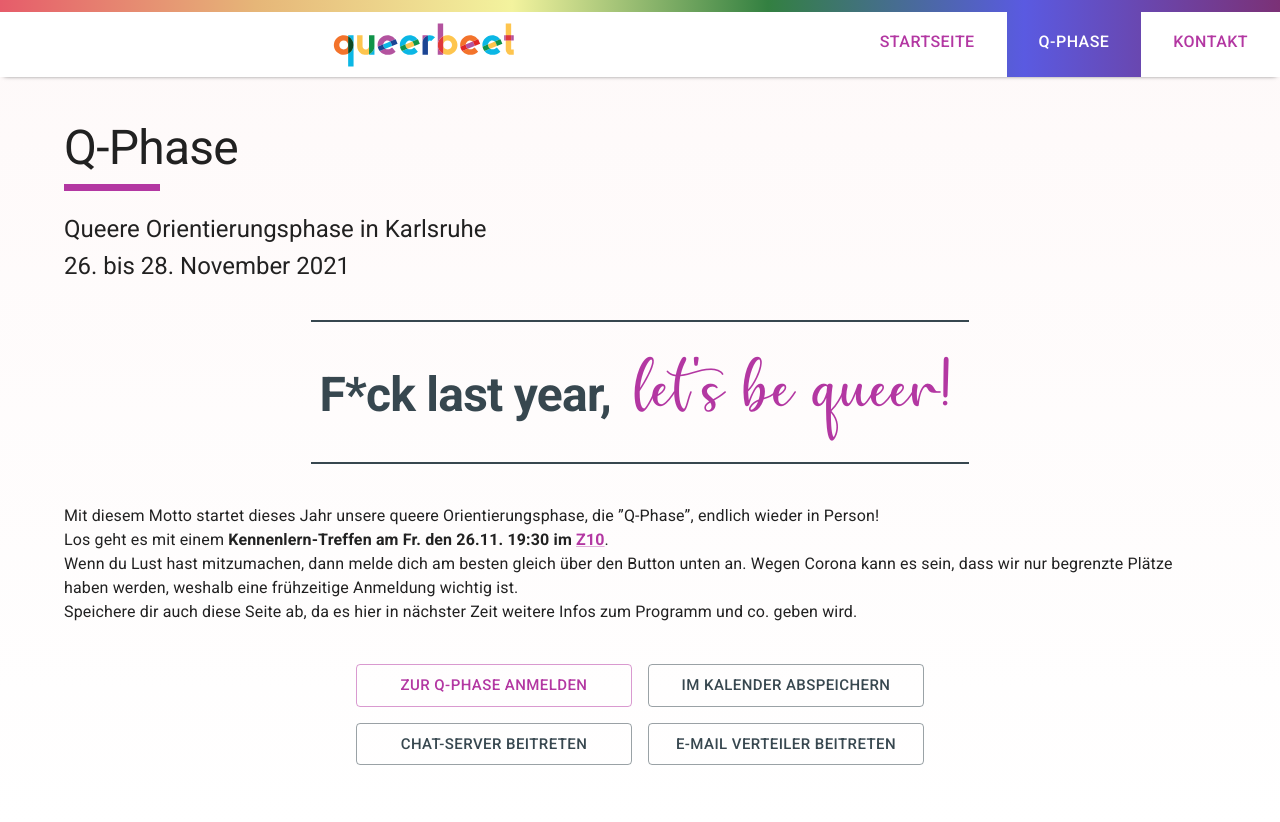
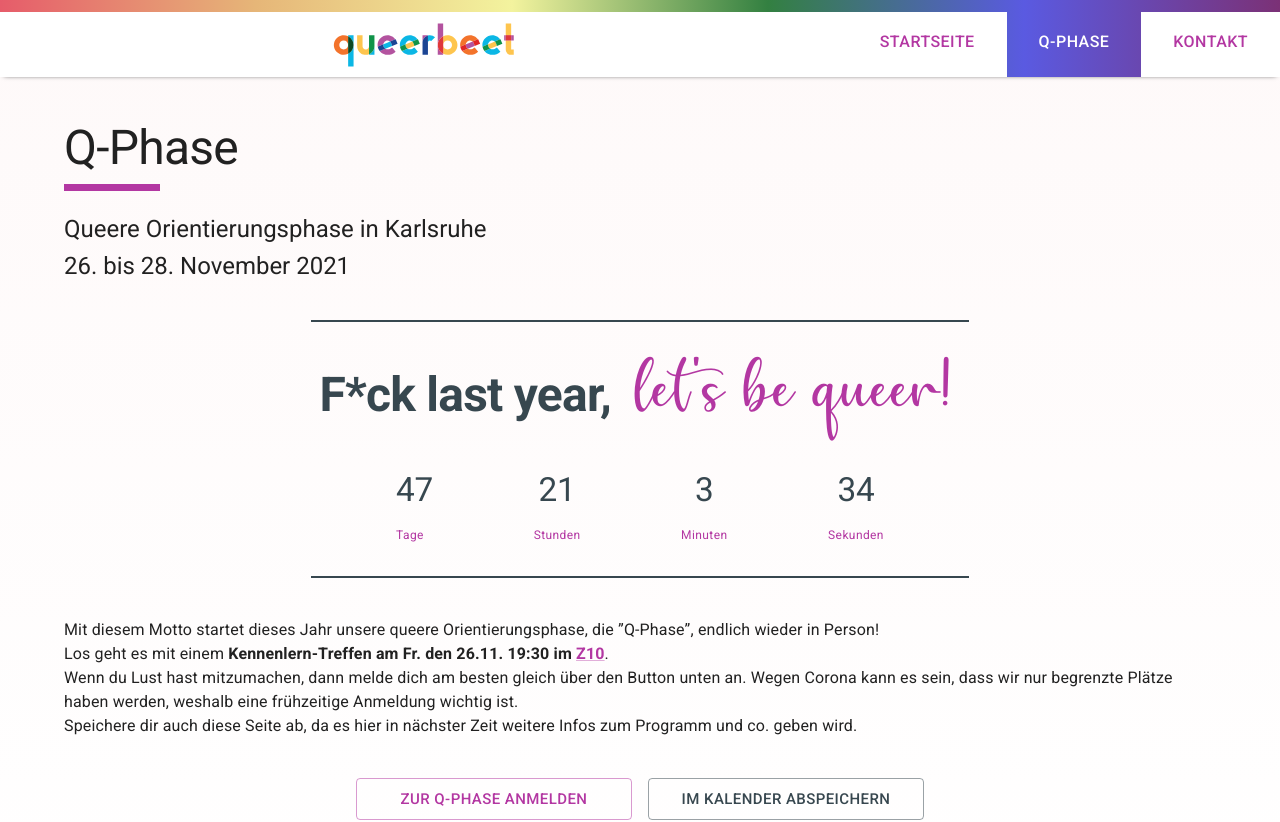
Before and after one commit to queerbeetVorstand/qb-website, a Next.js app: page /q-phase-21 in a window 1280 px wide. Shown: the top 822 px of the page. Built offline with nearby package versions, Linux system fonts and the light colour scheme.

Commit message:
feat: add countdown to qphase21

```diff
--- a/package.json
+++ b/package.json
@@ -19,6 +19,7 @@
     "clsx": "1",
     "next": "^11.1.2",
     "react": "17",
+    "react-countdown": "^2.3.2",
     "react-dom": "17",
     "react-feather": "^2.0.9",
     "react-markdown": "^7.0.1",
--- a/src/pages/q-phase-21.tsx
+++ b/src/pages/q-phase-21.tsx
@@ -6,10 +6,42 @@ import Link from "@/ui/Link";
 import QHeading from "@/ui/QHeading";
 import Header from "@/sections/Header";
 import Body from "@/sections/Body";
+import Countdown, { CountdownTimeDelta } from "react-countdown";
 
 const Spacer = () => (
   <Grid item xs={2} lg={3} display={{ xs: "none", md: "block" }}></Grid>
 );
+
+const countdownRenderer = ({ days, hours, minutes, seconds, completed }: CountdownTimeDelta) => {
+  if (completed) {
+    // Render a completed state
+    return "";
+  } else {
+    // Render a countdown
+    const remaining = {
+      Tage: days,
+      Stunden: hours,
+      Minuten: minutes,
+      Sekunden: seconds,
+    };
+    return (
+      <Box display="flex" justifyContent="space-evenly" alignItems="baseline">
+        {Object.entries(remaining).map(([label, value]) => {
+          return (
+            <Box key={label} p={2}>
+              <Text variant="h2" sx={{ width: "100%", textAlign: "center" }}>
+                {value}
+              </Text>
+              <Text variant="caption" sx={{ color: "primary.main" }}>
+                {label}
+              </Text>
+            </Box>
+          );
+        })}
+      </Box>
+    );
+  }
+};
 
 export default function QPhase21(): ReactElement {
   return (
@@ -37,10 +69,17 @@ export default function QPhase21(): ReactElement {
               borderTop: "2px solid",
               borderBottom: "2px solid",
               display: "flex",
+              flexDirection: "column",
+              color: "secondary.main",
+            }}
+          >
+            <Box
+              sx={{
                 justifyContent: "center",
                 alignItems: "baseline",
+                display: "flex",
                 flexWrap: "wrap",
-              color: "secondary.main",
+                flexDirection: "row",
               }}
             >
               <Text
@@ -71,6 +110,15 @@ export default function QPhase21(): ReactElement {
               >
                 let&apos;s be queer!
               </Text>
+            </Box>
+            <Box>
+              <Text>
+                <Countdown
+                  date="2021-11-26T19:30+02:00"
+                  renderer={countdownRenderer}
+                ></Countdown>
+              </Text>
+            </Box>
           </Box>
         </Box>
         <Text variant="body1" paragraph sx={{ mt: { xs: 3, sm: 5 } }}>
```
Also changed, not shown: 1 other file (tests, documents, lock files or other folders). Lines whose indentation alone changed are shown as unchanged.
